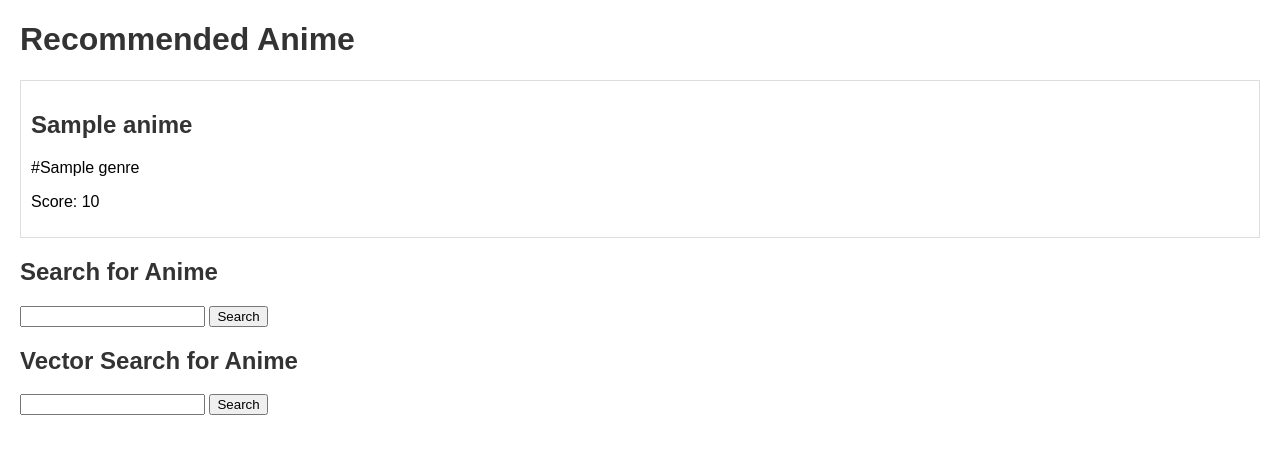
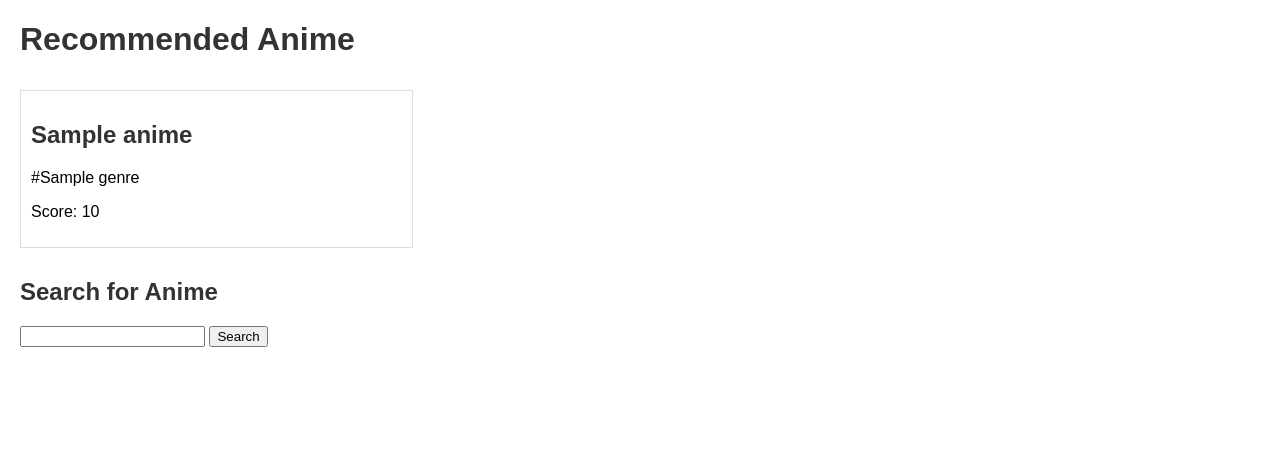
Before and after one commit to Jor20230107/Animation_Search, a FastAPI app: template templates/index.html in a window 1280 px wide. Shown: the top 454 px of the page. Run offline with FastAPI, Linux system fonts and the light colour scheme; the template is opened without the code that fills it: most values are stand-ins (such as "Sample title", 1, 10 or a date in 2020); parts of the project's set-up code (start-up, migrations or seed data) failed here and were passed over.

Commit message:
검색창 일원화. 키워드에서 semantic으로 이어지는 검색 로직 개발'

```diff
--- a/main.py
+++ b/main.py
@@ -68,10 +68,11 @@ else:
                 "Name": {"type": "text"},
                 "Genres": {"type": "nested", "properties": {"name": {"type": "text"}}},
                 "Score": {"type": "float"},
+                "Synopsis" : {"type": "text"},
                 "Embeddings": {
-                "type": "dense_vector",
-                "dims": 768
-            }
+                    "type": "dense_vector",
+                    "dims": 768
+                }
             }
         }
     })
@@ -83,9 +84,15 @@ else:
     print(f'# {len(animations)}개의 synopsis 작업중..')
     start_time = time.time()
     iterations = []
-    for i in animations['synopsis']:
+    for count, i in enumerate(animations['synopsis']):
         embeds = get_text_embedding(i)
         iterations.append(embeds)
+        if(len(animations)/4 == count):
+            print('--1/4 done--')
+        elif(len(animations)/2 == count):
+            print('--half done--')
+        elif(3*len(animations)/2 == count):
+            print('--3/4 done--')
     animations['text_vector'] = iterations
     end_time = time.time()
     execution_time = end_time - start_time
@@ -101,6 +108,7 @@ else:
                 "Name" : row['Name'],
                 "Genres" : Genres,
                 "Score" : row['Score'],
+                "Synopsis" : row['synopsis'],
                 "Embeddings" : row['text_vector']
             }
             # yield를 사용하여 데이터를 한 번에 메모리에 적재하지 않도록 함
@@ -111,6 +119,29 @@ else:
 
     # ElasticSearch에 데이터 로드
     helpers.bulk(es, generate_elastic_data(animations))
+
+def vector_search(embeddings):
+    query_embedding = embeddings
+    # Elasticsearch 벡터 검색 쿼리 생성
+    es_vector_query = {
+                "query": {
+                    "script_score": {
+                        "query": {"match_all": {}},
+                        "script": {
+                            "source": "cosineSimilarity(params.query_vector, 'Embeddings') + 1.0",
+                            "params": {"query_vector": query_embedding}
+                        }
+                    }
+                }
+            }
+            # Elasticsearch로 검색
+    vector_es_result = es.search(index=index_name, body=es_vector_query)
+    v_hits = vector_es_result["hits"]["hits"]
+    v_results = [{"Name": hit["_source"]["Name"],"Genres": hit["_source"]["Genres"], "Score": hit["_source"]["Score"]} for hit in v_hits]
+    v_results = v_results[:5]
+    return v_results
+
+
 
 # 메인 페이지
 @app.get("/", response_class=HTMLResponse)
@@ -149,37 +180,22 @@ async def search_animation(request: Request, query: str = Query(None, min_length
         # Elasticsearch로 검색
         es_result = es.search(index=index_name, body=es_query)
         hits = es_result["hits"]["hits"]
-        results = [{"Name": hit["_source"]["Name"],"Genres": hit["_source"]["Genres"], "Score": hit["_source"]["Score"]} for hit in hits]
+        results = [{"Name": hit["_source"]["Name"],"Genres": hit["_source"]["Genres"], "Score": hit["_source"]["Score"], "Embeddings": hit["_source"]["Embeddings"] } for hit in hits]
         results = sorted(results, key=lambda x: x['Score'], reverse=True)[:5]
+
+        if len(results)==1:
+            # print(top_result)
+            query_embedding = results[0]['Embeddings']
+            v_results = vector_search(query_embedding)
+            my_title = '검색하신 작품과 유사한 작품'
+        else:
+            query_embedding = get_text_embedding(query)
+            v_results = vector_search(query_embedding)
+            my_title = '검색어와 유관한 작품'
     else:
         results = []
-    return templates.TemplateResponse("search_results.html", {"request": request, "results": results})
+    return templates.TemplateResponse("search_results.html", {"request": request, "results": results, "v_results":v_results, "my_title" : my_title})
 
-# Elasticsearch 벡터 검색을 위한 엔드포인트
-@app.get("/vector_search", response_class=HTMLResponse)
-async def vector_search_animation(request: Request, query: str = Query(None, min_length=1)):
-    if query:
-        # 입력된 쿼리에 대한 벡터 생성
-        query_embedding = get_text_embedding(query)
-        # Elasticsearch 벡터 검색 쿼리 생성
-        es_vector_query = {
-            "query": {
-                "script_score": {
-                    "query": {"match_all": {}},
-                    "script": {
-                        "source": "cosineSimilarity(params.query_vector, 'Embeddings') + 1.0",
-                        "params": {"query_vector": query_embedding.tolist()}
-                    }
-                }
-            }
-        }
-        # Elasticsearch로 검색
-        es_result = es.search(index=index_name, body=es_vector_query)
-        hits = es_result["hits"]["hits"]
-        results = [{"Name": hit["_source"]["Name"], "Score": hit["_source"]["Score"]} for hit in hits]
-    else:
-        results = []
-    return templates.TemplateResponse("vector_search_results.html", {"request": request, "results": results})
 
 if __name__ == '__main__':
     import uvicorn
--- a/static/style.css
+++ b/static/style.css
@@ -10,9 +10,22 @@ h1, h2 {
 .anime {
     border: 1px solid #ddd;
     padding: 10px;
-    margin: 10px 0;
+    margin: 10px 10px 10px 0; /* 요소들 간의 간격을 설정 */
+    display: inline-block; /* 추가: 요소를 가로로 배치 */
+    width: calc(33.33% - 20px); /* 추가: 요소의 너비 설정 (세로 여백 제외) */
+    box-sizing: border-box; /* 추가: padding과 border가 요소의 크기에 포함되도록 설정 */
+    vertical-align: top; /* 추가: 요소의 상단을 맞춤 */
+    white-space: nowrap;
+    overflow: auto;
 }
+
 
 #recommendations, #searchResults {
     margin-top: 20px;
 }
+
+@media (max-width: 768px) {
+    .anime {
+        width: 45%;
+    }
+}
--- a/templates/index.html
+++ b/templates/index.html
@@ -30,13 +30,6 @@
 
     <div id="searchResults"></div>
 
-    <h2>Vector Search for Anime</h2>
-    <form id="vectorSearchForm">
-        <input type="text" id="vectorSearchQuery" name="query" required>
-        <button type="submit">Search</button>
-    </form>
-
-    <div id="vectorSearchResults"></div>
 
     <script>
         document.getElementById('searchForm').addEventListener('submit', async function(event) {
@@ -45,15 +38,14 @@
             const response = await fetch(`/search?query=${query}`);
             const resultHtml = await response.text();
             document.getElementById('searchResults').innerHTML = resultHtml;
+
+            // Search result redirection
+            const topResultScript = document.querySelector('#searchResults script');
+            if (topResultScript) {
+                eval(topResultScript.text);
+            }
         });
 
-        document.getElementById('vectorSearchForm').addEventListener('submit', async function(event) {
-            event.preventDefault();
-            const query = document.getElementById('vectorSearchQuery').value;
-            const response = await fetch(`/vector_search?query=${query}`);
-            const resultHtml = await response.text();
-            document.getElementById('vectorSearchResults').innerHTML = resultHtml;
-        });
     </script>
 </body>
 </html>
```
Also changed, not shown: templates/search_results.html (+35 -6 lines), templates/vector_search_results.html (deleted, +0 -24 lines).
